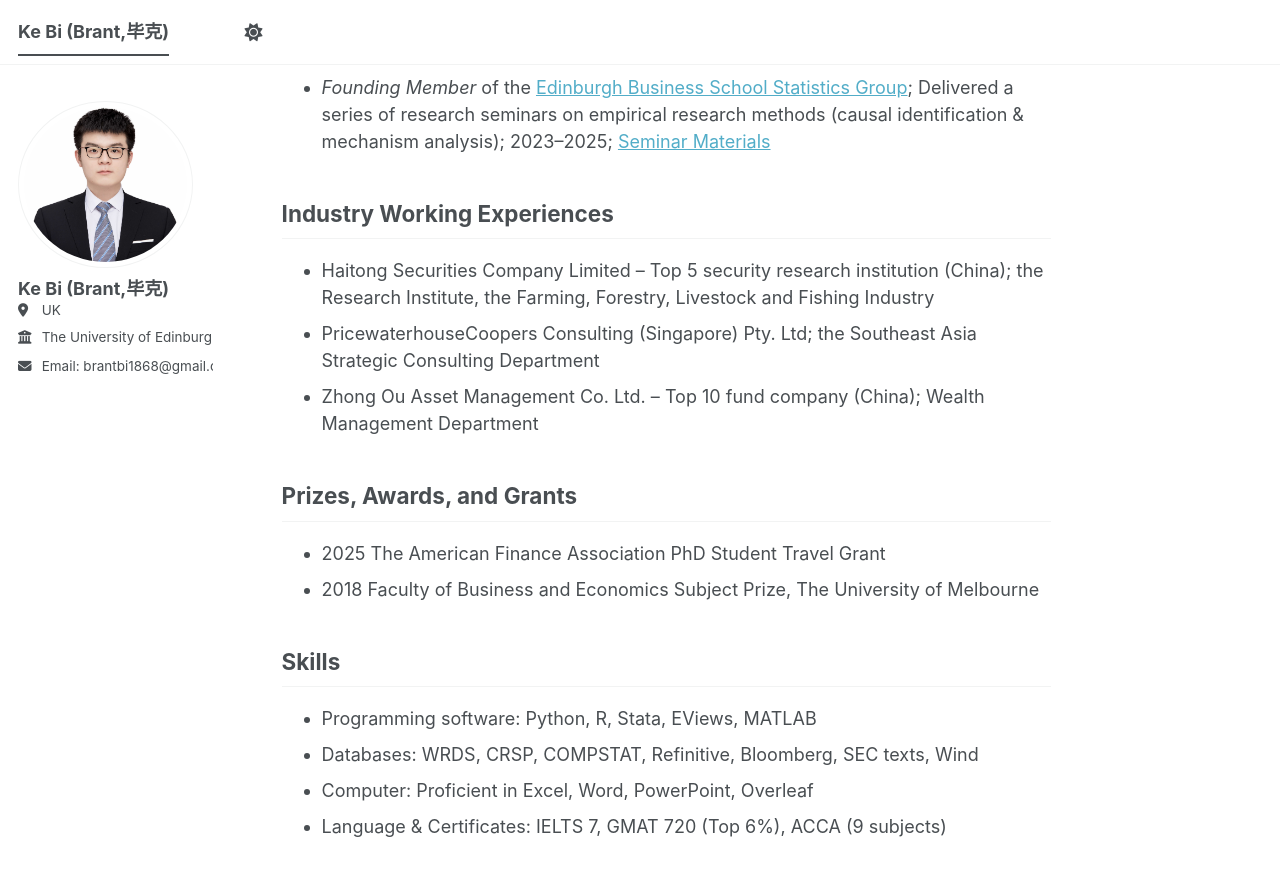
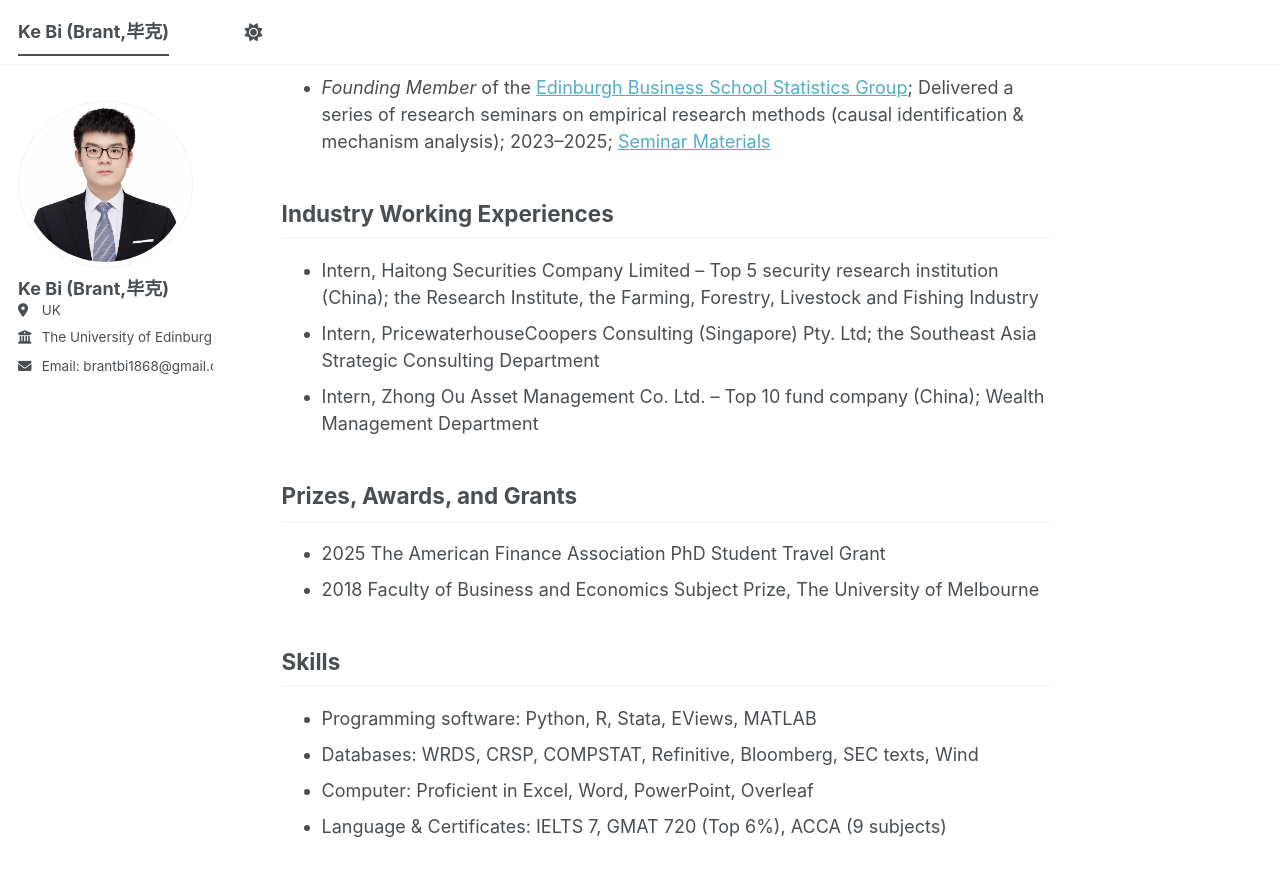
Before and after one commit to brant1868/brant1868.github.io, a Jekyll site: the page built from _pages/about.md, in a window 1280 px wide and 900 px high, scrolled down 2148 px. Shown: the top 876 px of the window. Built offline with Jekyll 4.4.1, drawn with Linux system fonts in a browser that asks for light colours; a script bundle is joined from its source files by our own code; library files that are not in the unit come from our copies.

Commit message:
Update about.md

```diff
--- a/_pages/about.md
+++ b/_pages/about.md
@@ -62,9 +62,9 @@ Teaching, Research, and Conference Assistants
 
 Industry Working Experiences
 ------
-- Haitong Securities Company Limited – Top 5 security research institution (China); the Research Institute, the Farming, Forestry, Livestock and Fishing Industry
-- PricewaterhouseCoopers Consulting (Singapore) Pty. Ltd; the Southeast Asia Strategic Consulting Department
-- Zhong Ou Asset Management Co. Ltd. – Top 10 fund company (China); Wealth Management Department
+- Intern, Haitong Securities Company Limited – Top 5 security research institution (China); the Research Institute, the Farming, Forestry, Livestock and Fishing Industry
+- Intern, PricewaterhouseCoopers Consulting (Singapore) Pty. Ltd; the Southeast Asia Strategic Consulting Department
+- Intern, Zhong Ou Asset Management Co. Ltd. – Top 10 fund company (China); Wealth Management Department
 
 
 Prizes, Awards, and Grants
```
